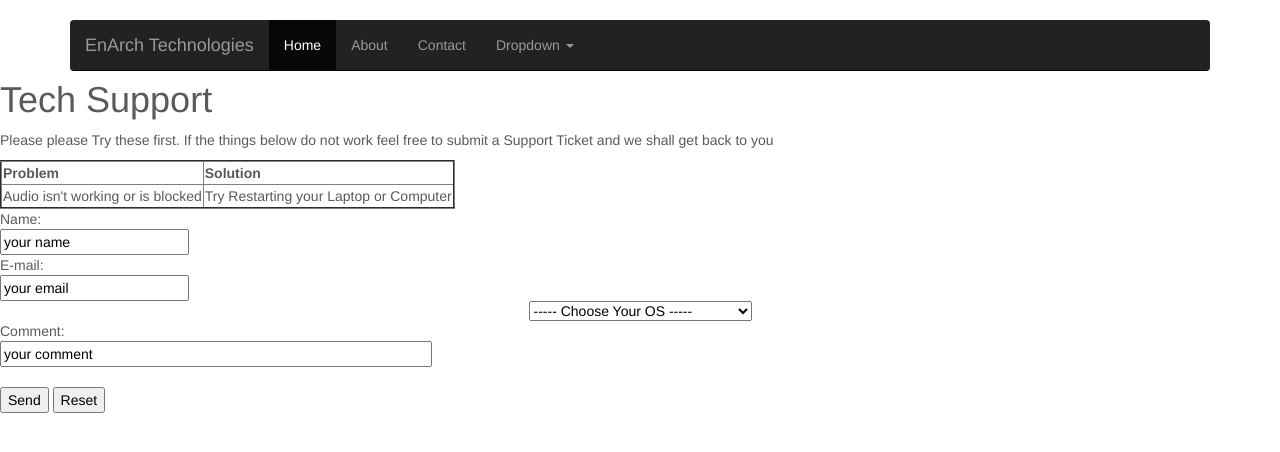
After one commit to flamespinner/EnArchTechnologies, a PHP site: page /support.php in a window 1280 px wide. The commit adds this page. Shown: the top 452 px of the page. Run offline with PHP 8.4, Linux system fonts and the light colour scheme; some libraries are stand-ins or nearby versions.

Commit message:
Support Form

```diff
--- a/index.php
+++ b/index.php
@@ -28,8 +28,8 @@
           <div class="container">
             <div class="carousel-caption">
               <h1>Tech Support</h1>
-              <p>Note: We are not up to 100% yet. we are getting there. i am sorry if theres things missing. if you need to get a hold of us our emails are mwilke16@moundsparkacademy.org and rlannon16@moundsparkacademy.org</p>
-              <!--<p><a class="btn btn-lg btn-primary" href="#" role="button">Learn more</a></p>-->
+              <p>If you are ineed of Tech support please submit a Support Ticket bellow.</p>
+              <p><a class="btn btn-lg btn-primary" href="support.php" role="button">Submit Ticket</a></p>
             </div>
           </div>
         </div>
--- /dev/null
+++ b/support.php
@@ -0,0 +1,47 @@
+<?php
+    $pageTitle = "EnArch Tecnologies | Home";
+    include('header.php');
+?>
+<br />
+<br />
+<br />
+    <h1>Tech Support</h1>
+        <p>Please please Try these first. If the things below do not work feel free to submit a Support Ticket and we shall get back to you</p>
+    <table border="2">
+        <tr>
+            <td><b>Problem</b></td>
+            <td><b>Solution</b></td>
+        </tr>
+        <tr>
+            <td>Audio isn't working or is blocked</td>
+            <td>Try Restarting your Laptop or Computer</td>
+        </tr>
+    </table>
+
+    <form action="MAILTO:someone@example.com" method="post" enctype="text/plain">
+        Name:<br>
+            <input type="text" name="name" value="your name"><br>
+        E-mail:<br>
+            <input type="text" name="mail" value="your email"><br>
+                <div align="center">
+                    <select name="mydropdown">
+                        <option value="default">----- Choose Your OS -----</option>
+                        <option value="xp">Windows XP/Vista</option>
+                        <option value="Milk">Windows 7</option>
+                        <option value="Cheese">Windows 8</option>
+                        <option value="Mac">--------- Mac OS ---------</option>
+                        <option value="10.5/6">Mac OS X 10.5/6 Snow/Leopard</option>
+                        <option value="10.7">Mac OS X 10.7 Lion</option>
+                        <option value="10.8">Mac OS X 10.8 Mountain Lion</option>
+                        <option value="10.9">Mac OS X 10.9 Mavericks</option>
+                    </select>
+                </div>
+        Comment:<br>
+            <input type="text" name="comment" value="your comment" size="50"><br><br>
+            <input type="submit" value="Send">
+            <input type="reset" value="Reset">
+    </form>
+
+<?php
+    include('footer.php');
+?>
```
